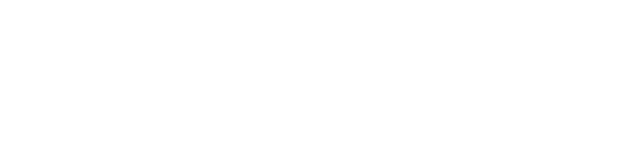
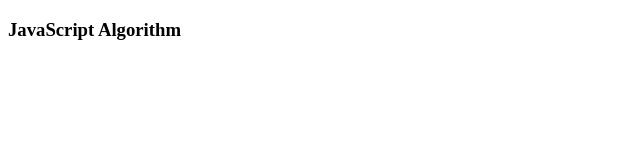
Before and after one commit to meenarh/JavaScript-Algorithm, a plain HTML site: page index.html in a window 1280 px wide. Shown: the whole page, without its empty margins (0-640 px from the left). Drawn offline with Linux system fonts and the light colour scheme.

Commit message:
update index.html

```diff
--- a/index.html
+++ b/index.html
@@ -7,6 +7,7 @@
     <title>JavaScript Algorithm - Task 6</title>
 </head>
 <body>
+    <h3>JavaScript Algorithm</h3>
     <script src="index.js"></script>
 </body>
 </html>
```
